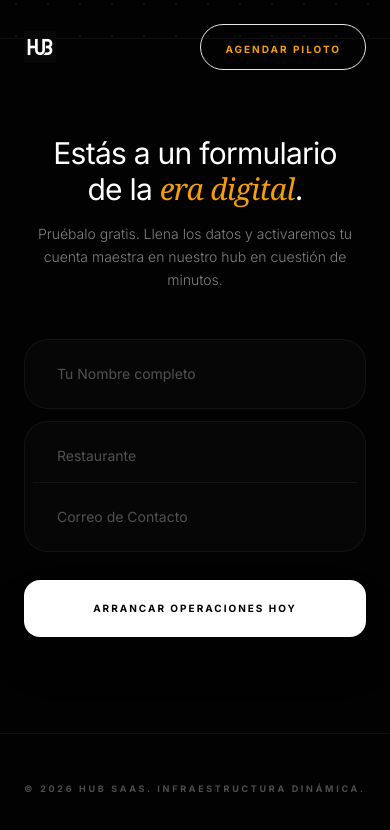
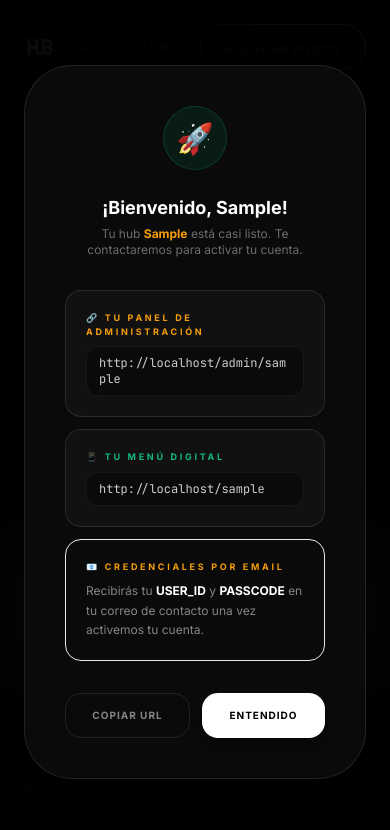
Before and after one commit to FerchoGG2006/hub, a React (Vite) app: page / in a window 390 px wide. Both pictures are taken after typing "Sample", "Sample", "name@example.com" into the empty fields and a click on the button "ARRANCAR OPERACIONES HOY". Shown: the part 4076-4906 px from the top of the page. Built offline with nearby package versions, Linux system fonts and the light colour scheme; no server answers; a web font is replaced by a local one.

Commit message:
feat: create landing page with responsive navigation, authentication, and onboarding flows

```diff
--- a/src/LandingPage.jsx
+++ b/src/LandingPage.jsx
@@ -1,12 +1,19 @@
 import React, { useState, useEffect } from 'react';
 // eslint-disable-next-line no-unused-vars
-import { motion, useScroll, useTransform } from 'framer-motion';
+import { motion, useScroll, useTransform, AnimatePresence } from 'framer-motion';
 import { useNavigate } from 'react-router-dom';
+
+const API_URL = import.meta.env.VITE_API_URL || 'http://localhost:8000';
 
 export const LandingPage = () => {
   const navigate = useNavigate();
   const [scrolled, setScrolled] = useState(false);
   const [form, setForm] = useState({ name: '', restaurant: '', email: '' });
+  const [showLogin, setShowLogin] = useState(false);
+  const [loginData, setLoginData] = useState({ username: '', password: '' });
+  const [loginError, setLoginError] = useState('');
+  const [loginLoading, setLoginLoading] = useState(false);
+  const [welcomeModal, setWelcomeModal] = useState(null);
 
   const { scrollYProgress } = useScroll();
   const heroY = useTransform(scrollYProgress, [0, 0.2], [0, 150]);
@@ -21,9 +28,57 @@ export const LandingPage = () => {
     return () => window.removeEventListener('scroll', handleScroll);
   }, []);
 
-  const handleContactSubmit = (e) => {
+  /* ── UNIVERSAL LOGIN ── */
+  const handleLogin = async (e) => {
     e.preventDefault();
-    alert(`¡Wow ${form.name}! El futuro ha llegado a ${form.restaurant}. Te contactaremos de inmediato.`);
+    setLoginLoading(true);
+    setLoginError('');
+    try {
+      const formData = new URLSearchParams();
+      formData.append('username', loginData.username);
+      formData.append('password', loginData.password);
+
+      const res = await fetch(`${API_URL}/api/auth/token`, {
+        method: 'POST',
+        headers: { 'Content-Type': 'application/x-www-form-urlencoded' },
+        body: formData.toString()
+      });
+
+      if (!res.ok) throw new Error('Credenciales inválidas');
+      const data = await res.json();
+
+      localStorage.setItem('hub_token', data.access_token);
+      localStorage.setItem('hub_role', data.role);
+      localStorage.setItem('hub_tenant', data.tenant_slug || '');
+
+      // Route based on role
+      if (data.role === 'superadmin') {
+        navigate('/superadmin');
+      } else if (data.tenant_slug) {
+        navigate(`/admin/${data.tenant_slug}`);
+      } else {
+        navigate('/superadmin');
+      }
+    } catch (err) {
+      setLoginError(err.message);
+    } finally {
+      setLoginLoading(false);
+    }
+  };
+
+  /* ── ONBOARDING SUBMIT ── */
+  const handleContactSubmit = async (e) => {
+    e.preventDefault();
+    const slug = form.restaurant.toLowerCase().replace(/[^a-z0-9]+/g, '-').replace(/(^-|-$)/g, '');
+
+    // Show the welcome modal with access instructions
+    setWelcomeModal({
+      name: form.name,
+      restaurant: form.restaurant,
+      slug: slug,
+      adminUrl: `${window.location.origin}/admin/${slug}`,
+      menuUrl: `${window.location.origin}/${slug}`,
+    });
     setForm({ name: '', restaurant: '', email: '' });
   };
 
@@ -48,8 +103,8 @@ export const LandingPage = () => {
           <div className="flex items-center gap-3">
              <img src="/logo.png" alt="HUB" className="h-8 object-contain" />
           </div>
-          <div className="flex items-center gap-8">
-            <button onClick={() => navigate('/superadmin')} className="text-[10px] font-bold uppercase tracking-[0.2em] text-white/50 hover:text-white transition-colors hidden md:block">
+          <div className="flex items-center gap-4 md:gap-8">
+            <button onClick={() => setShowLogin(true)} className="text-[10px] font-bold uppercase tracking-[0.2em] text-white/50 hover:text-white transition-colors">
                Acceso Admin
             </button>
             <button
@@ -61,6 +116,128 @@ export const LandingPage = () => {
           </div>
         </div>
       </nav>
+
+      {/* ─── LOGIN MODAL ─── */}
+      <AnimatePresence>
+        {showLogin && (
+          <motion.div
+            initial={{ opacity: 0 }} animate={{ opacity: 1 }} exit={{ opacity: 0 }}
+            className="fixed inset-0 z-[500] bg-black/90 backdrop-blur-3xl flex items-center justify-center p-6"
+            onClick={() => setShowLogin(false)}
+          >
+            <motion.div
+              initial={{ scale: 0.85, y: 40, rotateX: 10 }}
+              animate={{ scale: 1, y: 0, rotateX: 0 }}
+              exit={{ scale: 0.9, y: 20, opacity: 0 }}
+              className="w-full max-w-sm bg-[#0a0a0a] rounded-[3rem] border border-white/10 overflow-hidden shadow-2xl p-10"
+              onClick={e => e.stopPropagation()}
+            >
+              {/* Animated Lock */}
+              <div className="flex justify-center mb-8">
+                <div className="relative w-24 h-24 flex items-center justify-center">
+                  <motion.div animate={{ rotate: 360 }} transition={{ duration: 10, repeat: Infinity, ease: "linear" }} className="absolute inset-0 border-2 border-dashed border-amber-500/30 rounded-full" />
+                  <motion.div animate={{ rotate: -360 }} transition={{ duration: 15, repeat: Infinity, ease: "linear" }} className="absolute inset-3 border border-white/10 rounded-full" />
+                  <svg width="28" height="28" viewBox="0 0 24 24" fill="none" stroke="#f59e0b" strokeWidth="1.5" strokeLinecap="round">
+                    <rect x="3" y="11" width="18" height="11" rx="2" />
+                    <path d="M7 11V7a5 5 0 0 1 10 0v4" />
+                  </svg>
+                </div>
+              </div>
+
+              <h3 className="text-center text-[10px] font-black uppercase tracking-[0.5em] text-amber-500 mb-1">Hub Operativo</h3>
+              <p className="text-center text-[9px] uppercase tracking-[0.3em] text-white/30 mb-8">Terminal de Acceso</p>
+
+              <form onSubmit={handleLogin} className="flex flex-col gap-4">
+                <input
+                  type="text" placeholder="USER_ID" value={loginData.username}
+                  onChange={e => setLoginData({...loginData, username: e.target.value})}
+                  className="bg-transparent border-b border-white/15 py-3 text-center text-white tracking-[0.2em] outline-none focus:border-amber-500 transition-all font-mono text-sm"
+                  autoFocus
+                />
+                <input
+                  type="password" placeholder="PASSCODE" value={loginData.password}
+                  onChange={e => setLoginData({...loginData, password: e.target.value})}
+                  className="bg-transparent border-b border-white/15 py-3 text-center text-white tracking-[0.5em] outline-none focus:border-amber-500 transition-all font-mono text-sm"
+                />
+
+                {loginError && (
+                  <motion.p initial={{ opacity: 0, y: -5 }} animate={{ opacity: 1, y: 0 }} className="text-red-500 text-[10px] text-center uppercase tracking-widest">
+                    {loginError}
+                  </motion.p>
+                )}
+
+                <button type="submit" disabled={loginLoading} className="mt-4 py-3.5 bg-amber-500/10 text-amber-500 border border-amber-500/20 hover:bg-amber-500 hover:text-black uppercase text-[10px] font-black tracking-[0.3em] transition-all rounded-full disabled:opacity-40">
+                  {loginLoading ? 'Verificando...' : 'Enlazar'}
+                </button>
+              </form>
+
+              <button onClick={() => setShowLogin(false)} className="mt-6 w-full text-center text-[9px] uppercase tracking-widest text-white/20 hover:text-white/50 transition-colors">
+                Cancelar
+              </button>
+            </motion.div>
+          </motion.div>
+        )}
+      </AnimatePresence>
+
+      {/* ─── WELCOME MODAL (post-registration) ─── */}
+      <AnimatePresence>
+        {welcomeModal && (
+          <motion.div
+            initial={{ opacity: 0 }} animate={{ opacity: 1 }} exit={{ opacity: 0 }}
+            className="fixed inset-0 z-[500] bg-black/90 backdrop-blur-3xl flex items-center justify-center p-6"
+            onClick={() => setWelcomeModal(null)}
+          >
+            <motion.div
+              initial={{ scale: 0.85, y: 40 }} animate={{ scale: 1, y: 0 }} exit={{ scale: 0.9, opacity: 0 }}
+              className="w-full max-w-md bg-[#0a0a0a] rounded-[3rem] border border-white/10 overflow-hidden shadow-2xl p-10"
+              onClick={e => e.stopPropagation()}
+            >
+              {/* Success Animation */}
+              <div className="flex justify-center mb-6">
+                <motion.div initial={{ scale: 0 }} animate={{ scale: 1 }} transition={{ type: 'spring', delay: 0.2 }} className="w-16 h-16 rounded-full bg-emerald-500/10 border border-emerald-500/20 flex items-center justify-center">
+                  <span className="text-3xl">🚀</span>
+                </motion.div>
+              </div>
+
+              <h3 className="text-center text-lg font-black text-white mb-1">¡Bienvenido, {welcomeModal.name}!</h3>
+              <p className="text-center text-xs text-white/40 mb-8">Tu hub <span className="text-amber-500 font-bold">{welcomeModal.restaurant}</span> está casi listo. Te contactaremos para activar tu cuenta.</p>
+
+              {/* Access Info Cards */}
+              <div className="space-y-3 mb-8">
+                <div className="bg-white/[0.03] border border-white/10 rounded-2xl p-5">
+                  <p className="text-[9px] uppercase tracking-[0.3em] text-amber-500 font-black mb-2">🔗 Tu Panel de Administración</p>
+                  <p className="text-xs text-white/80 font-mono break-all select-all bg-black/40 px-3 py-2 rounded-xl border border-white/5">{welcomeModal.adminUrl}</p>
+                </div>
+
+                <div className="bg-white/[0.03] border border-white/10 rounded-2xl p-5">
+                  <p className="text-[9px] uppercase tracking-[0.3em] text-emerald-500 font-black mb-2">📱 Tu Menú Digital</p>
+                  <p className="text-xs text-white/80 font-mono break-all select-all bg-black/40 px-3 py-2 rounded-xl border border-white/5">{welcomeModal.menuUrl}</p>
+                </div>
+
+                <div className="bg-amber-500/5 border border-amber-500/10 rounded-2xl p-5">
+                  <p className="text-[9px] uppercase tracking-[0.3em] text-amber-500 font-black mb-2">📧 Credenciales por Email</p>
+                  <p className="text-xs text-white/50 leading-relaxed">Recibirás tu <span className="text-white font-bold">USER_ID</span> y <span className="text-white font-bold">PASSCODE</span> en tu correo de contacto una vez activemos tu cuenta.</p>
+                </div>
+              </div>
+
+              <div className="flex gap-3">
+                <button
+                  onClick={() => { navigator.clipboard.writeText(welcomeModal.adminUrl); }}
+                  className="flex-1 py-3.5 rounded-2xl text-[10px] font-black uppercase tracking-widest border border-white/10 text-white/50 hover:text-white hover:bg-white/5 transition-all"
+                >
+                  Copiar URL
+                </button>
+                <button
+                  onClick={() => setWelcomeModal(null)}
+                  className="flex-1 py-3.5 bg-white text-black rounded-2xl text-[10px] font-black uppercase tracking-widest shadow-lg hover:bg-amber-500 transition-all"
+                >
+                  Entendido
+                </button>
+              </div>
+            </motion.div>
+          </motion.div>
+        )}
+      </AnimatePresence>
 
       {/* ─── HERO SECTION ─── */}
       <main className="relative z-10">
```
